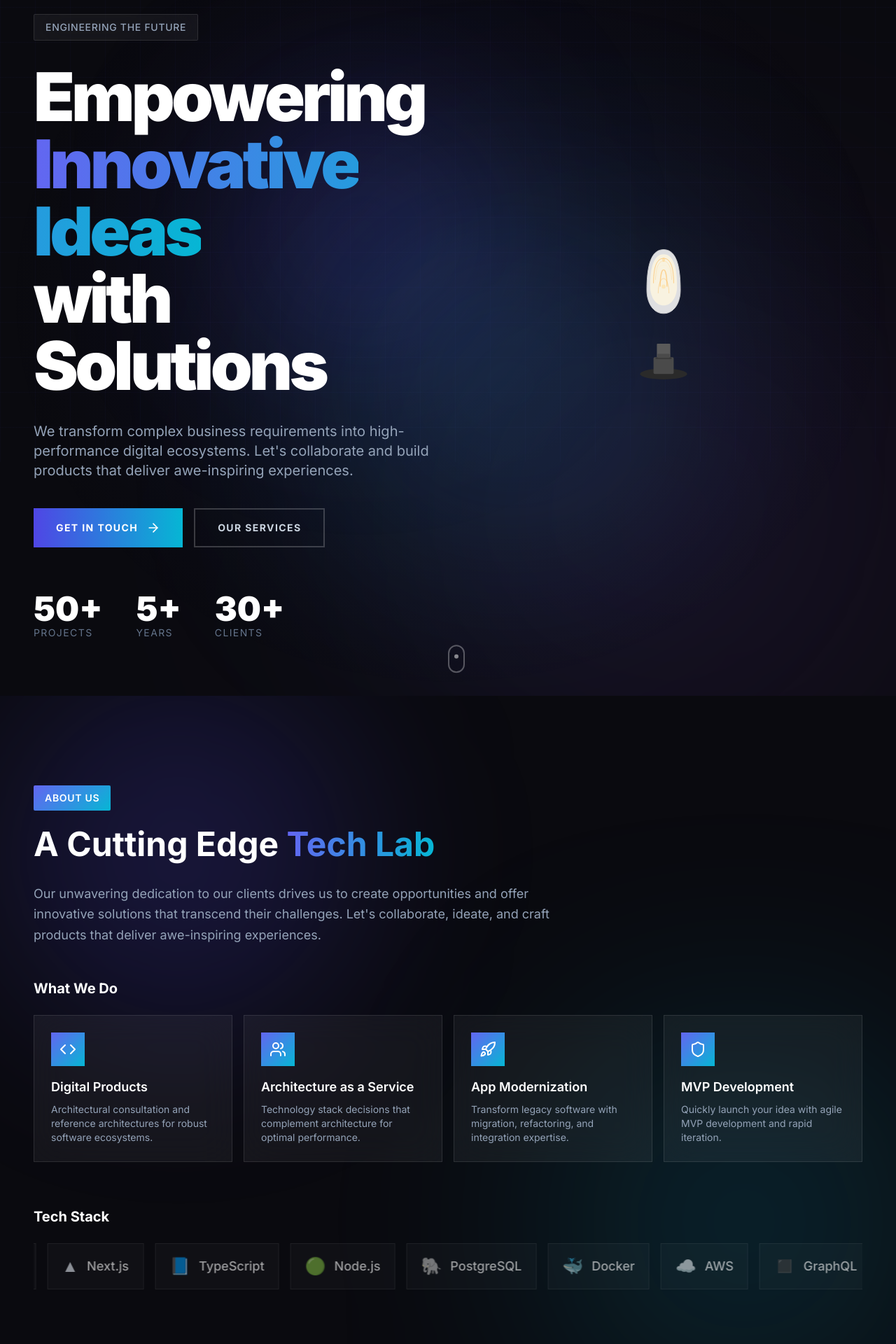
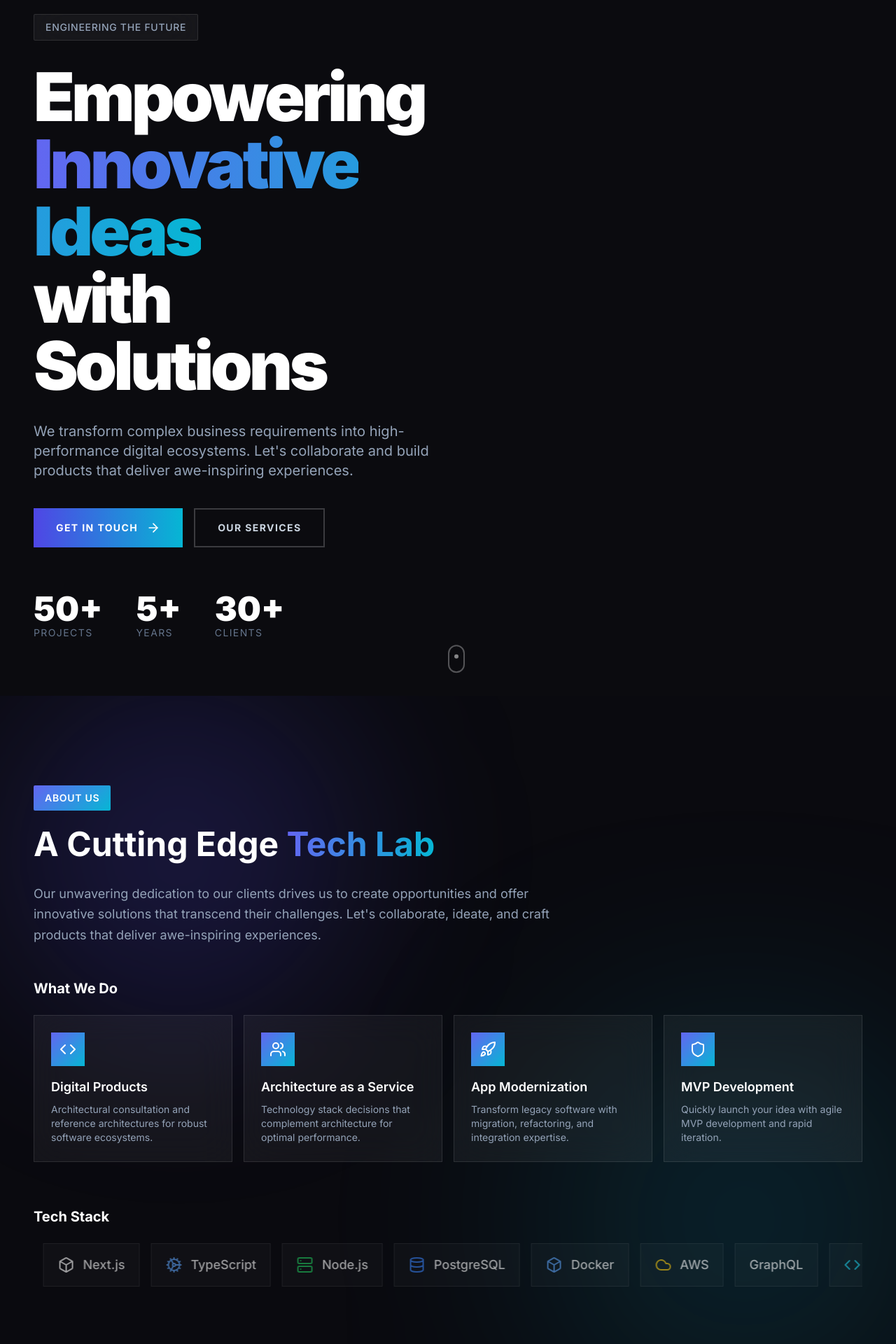
Before and after one commit to fmitesh007/ds_baackup, a Next.js app: page / in a window 1280 px wide. Shown: the part 140-2060 px from the top of the page at 70% size. Built offline with nearby package versions, Linux system fonts and the light colour scheme.

Commit message:
Hero: animated blob background with noise grain, remove bulb. Tech Stack: use lucide icons

```diff
--- a/components/About.tsx
+++ b/components/About.tsx
@@ -3,7 +3,7 @@
 import { motion, useScroll, useTransform } from 'framer-motion';
 import { useTheme } from 'next-themes';
 import { useState, useEffect, useRef } from 'react';
-import { Code, Users, Rocket, Shield, ArrowRight, ArrowLeft } from 'lucide-react';
+import { Code, Users, Rocket, Shield, ArrowRight, ArrowLeft, Box, Database, Cloud, Server, Cog } from 'lucide-react';
 
 const features = [
   { icon: Code, title: 'Digital Products', desc: 'Architectural consultation and reference architectures for robust software ecosystems.' },
@@ -13,14 +13,14 @@ const features = [
 ];
 
 const techStack = [
-  { name: 'React', icon: '⚛️' },
-  { name: 'Next.js', icon: '▲' },
-  { name: 'TypeScript', icon: '📘' },
-  { name: 'Node.js', icon: '🟢' },
-  { name: 'PostgreSQL', icon: '🐘' },
-  { name: 'Docker', icon: '🐳' },
-  { name: 'AWS', icon: '☁️' },
-  { name: 'GraphQL', icon: '◼️' },
+  { name: 'React', icon: Code, color: 'text-cyan-400' },
+  { name: 'Next.js', icon: Box, color: 'text-white' },
+  { name: 'TypeScript', icon: Cog, color: 'text-blue-400' },
+  { name: 'Node.js', icon: Server, color: 'text-green-500' },
+  { name: 'PostgreSQL', icon: Database, color: 'text-blue-500' },
+  { name: 'Docker', icon: Box, color: 'text-blue-400' },
+  { name: 'AWS', icon: Cloud, color: 'text-yellow-400' },
+  { name: 'GraphQL', color: 'text-pink-500' },
 ];
 
 export default function About() {
@@ -131,7 +131,7 @@ export default function About() {
                   className={`flex-shrink-0 px-5 py-4 flex items-center gap-3 ${isDark ? 'glass' : 'bg-white border border-black/10'}`}
                   whileHover={{ scale: 1.05 }}
                 >
-                  <span className="text-2xl">{tech.icon}</span>
+                  {tech.icon && <tech.icon className={`w-6 h-6 ${tech.color || 'text-white'}`} />}
                   <span className={`font-medium text-lg ${isDark ? 'text-white' : 'text-slate-900'}`}>{tech.name}</span>
                 </motion.div>
               ))}
--- a/components/Hero.tsx
+++ b/components/Hero.tsx
@@ -1,6 +1,6 @@
 'use client';
 
-import { motion, useScroll, useTransform, useSpring } from 'framer-motion';
+import { motion, useScroll, useTransform } from 'framer-motion';
 import { useTheme } from 'next-themes';
 import { useState, useEffect, useRef } from 'react';
 import { ArrowRight } from 'lucide-react';
@@ -9,12 +9,44 @@ export default function Hero() {
   const [mounted, setMounted] = useState(false);
   const { theme } = useTheme();
   const containerRef = useRef<HTMLDivElement>(null);
+  const blob1Ref = useRef<HTMLDivElement>(null);
+  const blob2Ref = useRef<HTMLDivElement>(null);
+  const blob3Ref = useRef<HTMLDivElement>(null);
+
   const { scrollYProgress } = useScroll({
     target: containerRef,
     offset: ["start start", "end start"]
   });
 
-  useEffect(() => setMounted(true), []);
+  useEffect(() => {
+    setMounted(true);
+
+    let frame: number;
+    const animate = () => {
+      const time = Date.now() * 0.0008;
+
+      if (blob1Ref.current) {
+        const x = Math.sin(time * 0.6) * 120;
+        const y = Math.cos(time * 0.6 + 1) * 120;
+        blob1Ref.current.style.transform = `translate(${x}px, ${y}px) scale(${1 + Math.sin(time) * 0.1})`;
+      }
+      if (blob2Ref.current) {
+        const x = Math.sin(time * 0.8 + 2) * 120;
+        const y = Math.cos(time * 0.8 + 3) * 120;
+        blob2Ref.current.style.transform = `translate(${x}px, ${y}px) scale(${1 + Math.sin(time + 1) * 0.1})`;
+      }
+      if (blob3Ref.current) {
+        const x = Math.sin(time * 0.5 + 4) * 80;
+        const y = Math.cos(time * 0.5 + 5) * 80;
+        blob3Ref.current.style.transform = `translate(${x}px, ${y}px) scale(${1 + Math.sin(time + 2) * 0.1})`;
+      }
+
+      frame = requestAnimationFrame(animate);
+    };
+
+    animate();
+    return () => cancelAnimationFrame(frame);
+  }, []);
 
   const isDark = !mounted || theme === 'dark' || !theme;
   const y = useTransform(scrollYProgress, [0, 1], [0, 200]);
@@ -24,45 +56,37 @@ export default function Hero() {
   if (!mounted) return null;
 
   return (
-    <section id="hero" ref={containerRef} className="min-h-screen flex items-center pt-20 relative overflow-hidden">
+    <section id="hero" ref={containerRef} className="min-h-screen flex items-center pt-20 relative overflow-hidden bg-[#0b0b0f]">
       <motion.div
-        className="absolute inset-0 pointer-events-none"
+        className="absolute inset-0 pointer-events-none -z-10"
         style={{ y }}
       >
+        <div className="absolute inset-0 mesh-grid opacity-50" />
+
         <motion.div
-          className={`absolute inset-0 ${isDark ? 'bg-[radial-gradient(ellipse_at_center,_rgba(99,102,241,0.08)_0%,_transparent_70%)]' : 'bg-[radial-gradient(ellipse_at_center,_rgba(99,102,241,0.05)_0%,_transparent_70%)]'}`}
-          animate={{ opacity: [0.8, 1, 0.8] }}
-          transition={{ duration: 4, repeat: Infinity, ease: "easeInOut" }}
+          ref={blob1Ref}
+          className="absolute w-[600px] h-[600px] rounded-full blur-[120px] opacity-50 mix-blend-screen"
+          style={{ top: '5%', left: '5%', background: 'radial-gradient(circle,#7c3aed,transparent_70%)' }}
+        />
+        <motion.div
+          ref={blob2Ref}
+          className="absolute w-[600px] h-[600px] rounded-full blur-[120px] opacity-50 mix-blend-screen"
+          style={{ bottom: '5%', right: '5%', background: 'radial-gradient(circle,#06b6d4,transparent_70%)' }}
+        />
+        <motion.div
+          ref={blob3Ref}
+          className="absolute w-[500px] h-[500px] rounded-full blur-[100px] opacity-40 mix-blend-screen"
+          style={{ top: '40%', left: '50%', transform: 'translateX(-50%)', background: 'radial-gradient(circle,#ec4899,transparent_70%)' }}
         />
 
-        <motion.div
-          className={`absolute top-1/4 left-1/4 w-96 h-96 rounded-full blur-[120px] ${isDark ? 'bg-indigo-600/20' : 'bg-indigo-500/15'}`}
-          animate={{
-            x: [0, 30, 0],
-            y: [0, -20, 0],
-            scale: [1, 1.1, 1]
-          }}
-          transition={{ duration: 8, repeat: Infinity, ease: "easeInOut" }}
-        />
+        <div className="absolute inset-0 bg-[radial-gradient(circle_at_center,transparent,rgba(0,0,0,0.6))] opacity-60 pointer-events-none" />
 
-        <motion.div
-          className={`absolute bottom-1/4 right-1/4 w-96 h-96 rounded-full blur-[120px] ${isDark ? 'bg-cyan-500/20' : 'bg-cyan-400/15'}`}
-          animate={{
-            x: [0, -40, 0],
-            y: [0, 30, 0],
-            scale: [1, 1.2, 1]
-          }}
-          transition={{ duration: 10, repeat: Infinity, ease: "easeInOut", delay: 1 }}
-        />
-
-        <motion.div
-          className={`absolute top-1/2 left-1/2 -translate-x-1/2 -translate-y-1/2 w-[600px] h-[600px] rounded-full blur-[150px] ${isDark ? 'bg-purple-500/10' : 'bg-purple-400/10'}`}
-          animate={{
-            scale: [1, 1.3, 1],
-            rotate: [0, 30, 0]
-          }}
-          transition={{ duration: 15, repeat: Infinity, ease: "easeInOut", delay: 2 }}
-        />
+        <svg className="absolute inset-0 w-full h-full pointer-events-none opacity-[0.03]">
+          <filter id="noise">
+            <feTurbulence type="fractalNoise" baseFrequency="0.8" numOctaves="3" stitchTiles="stitch" />
+          </filter>
+          <rect width="100%" height="100%" filter="url(#noise)" />
+        </svg>
       </motion.div>
 
       <div className="max-w-7xl mx-auto px-6 lg:px-12 py-20 relative z-10">
@@ -153,42 +177,6 @@ export default function Hero() {
               ))}
             </motion.div>
           </motion.div>
-
-          <motion.div
-            className="hidden lg:flex items-center justify-center"
-            initial={{ opacity: 0, scale: 0.8 }}
-            animate={{ opacity: 1, scale: 1 }}
-            transition={{ duration: 0.8, delay: 0.5 }}
-          >
-            <motion.div
-              className="relative cursor-pointer group"
-              whileHover={{ scale: 1.05 }}
-            >
-              <motion.div
-                className="absolute inset-0 rounded-full opacity-0 group-hover:opacity-100 transition-opacity duration-500"
-                animate={{
-                  boxShadow: ['0 0 20px rgba(255,200,100,0.3)', '0 0 60px rgba(255,200,100,0.6)', '0 0 20px rgba(255,200,100,0.3)']
-                }}
-                transition={{ duration: 2, repeat: Infinity }}
-              />
-              <svg viewBox="0 0 200 300" className="w-48 h-72" fill="none" xmlns="http://www.w3.org/2000/svg">
-                <ellipse cx="100" cy="220" rx="35" ry="8" fill="#2a2a2a"/>
-                <rect x="85" y="195" width="30" height="25" rx="2" fill="#4a4a4a"/>
-                <rect x="90" y="175" width="20" height="22" rx="1" fill="#5a5a5a"/>
-                <path d="M75 95 C75 50 85 35 100 35 C115 35 125 50 125 95 C125 115 115 130 100 130 C85 130 75 115 75 95Z" fill="#f5f5f5" stroke="#e0e0e0" strokeWidth="1" opacity="0.9"/>
-                <path d="M80 90 C80 55 88 42 100 42 C112 42 120 55 120 90 C120 105 112 118 100 118 C88 118 80 105 80 90Z" fill="#fff8e0" opacity="0.8"/>
-                <path d="M85 85 C85 58 91 48 100 48 C109 48 115 58 115 85" stroke="#ffb347" strokeWidth="1" opacity="0.6"/>
-                <path d="M88 80 C88 62 93 52 100 52 C107 52 112 62 112 80" stroke="#ffd080" strokeWidth="1" opacity="0.4"/>
-                <path d="M90 75 C90 65 94 58 100 58 C106 58 110 65 110 75" stroke="#ffe0a0" strokeWidth="0.5" opacity="0.3"/>
-                <path d="M95 90 C95 75 97 65 100 65 C103 65 105 75 105 90" stroke="#ffb347" strokeWidth="1.5" opacity="0.5"/>
-                <path d="M92 100 C92 88 95 78 100 78 C105 78 108 88 108 100" stroke="#ffb347" strokeWidth="1" opacity="0.4"/>
-                <circle cx="100" cy="90" r="3" fill="#ffe0a0" opacity="0.6"/>
-                <rect x="88" y="195" width="24" height="3" rx="1" fill="#3a3a3a"/>
-                <rect x="91" y="190" width="18" height="6" rx="1" fill="#4a4a4a"/>
-                <ellipse cx="100" cy="50" rx="2" ry="3" fill="#ffd080" opacity="0.5"/>
-              </svg>
-            </motion.div>
-          </motion.div>
         </div>
       </div>
 
--- a/package.json
+++ b/package.json
@@ -18,6 +18,7 @@
     "next-themes": "^0.4.4",
     "react": "^19.0.0",
     "react-dom": "^19.0.0",
+    "react-icons": "^5.6.0",
     "three": "^0.184.0"
   },
   "devDependencies": {
```
Also changed, not shown: 1 other file (tests, documents, lock files or other folders).
